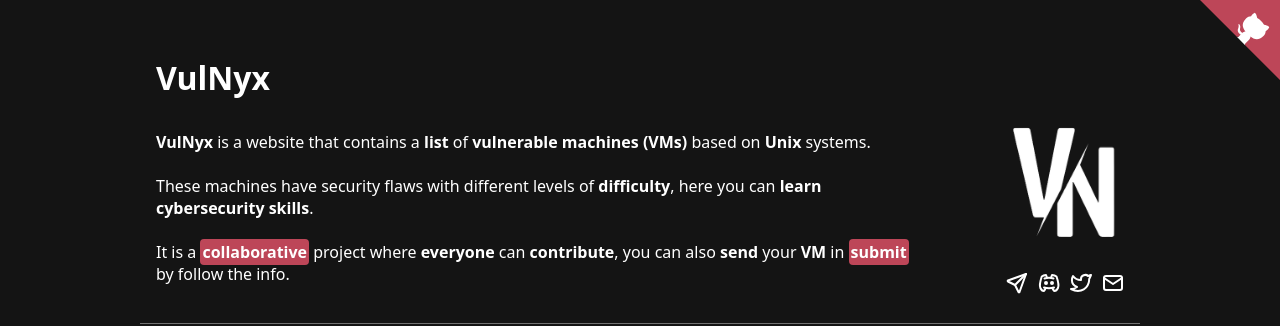
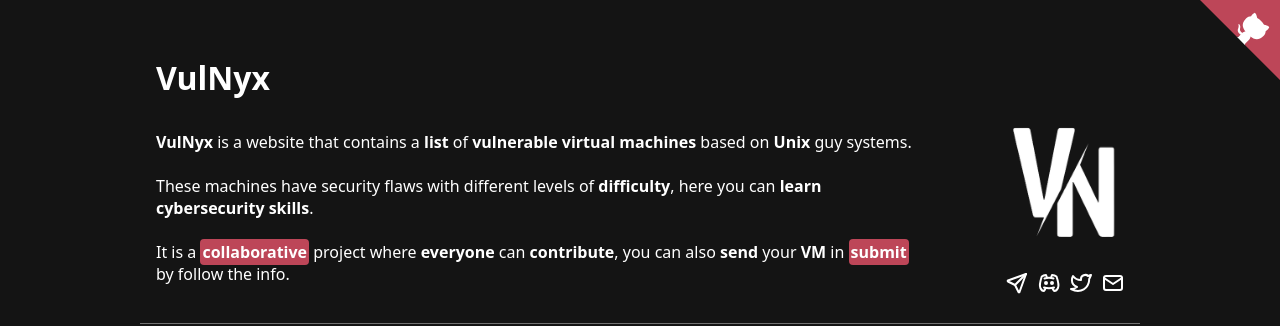
Before and after one commit to VulNyx/vulnyx, a Jekyll site: the page built from index.md, in a window 1280 px wide. Shown: the top 326 px of the page. Built offline with Jekyll 4.4.1, drawn with Linux system fonts in a browser that asks for light colours.

Commit message:
Update index.md

```diff
--- a/index.md
+++ b/index.md
@@ -5,7 +5,7 @@ title: VulNyx
 
 <section class="container">
 <article id="vm-state">
-<b>VulNyx</b> is a website that contains a <b>list</b> of <b>vulnerable machines (VMs)</b> based on <b>Unix</b> systems.
+<b>VulNyx</b> is a website that contains a <b>list</b> of <b>vulnerable virtual machines</b> based on <b>Unix</b> guy systems.
 <br>
 <br>
 These machines have security flaws with different levels of <b>difficulty</b>, here you can <b>learn cybersecurity skills</b>.
```
